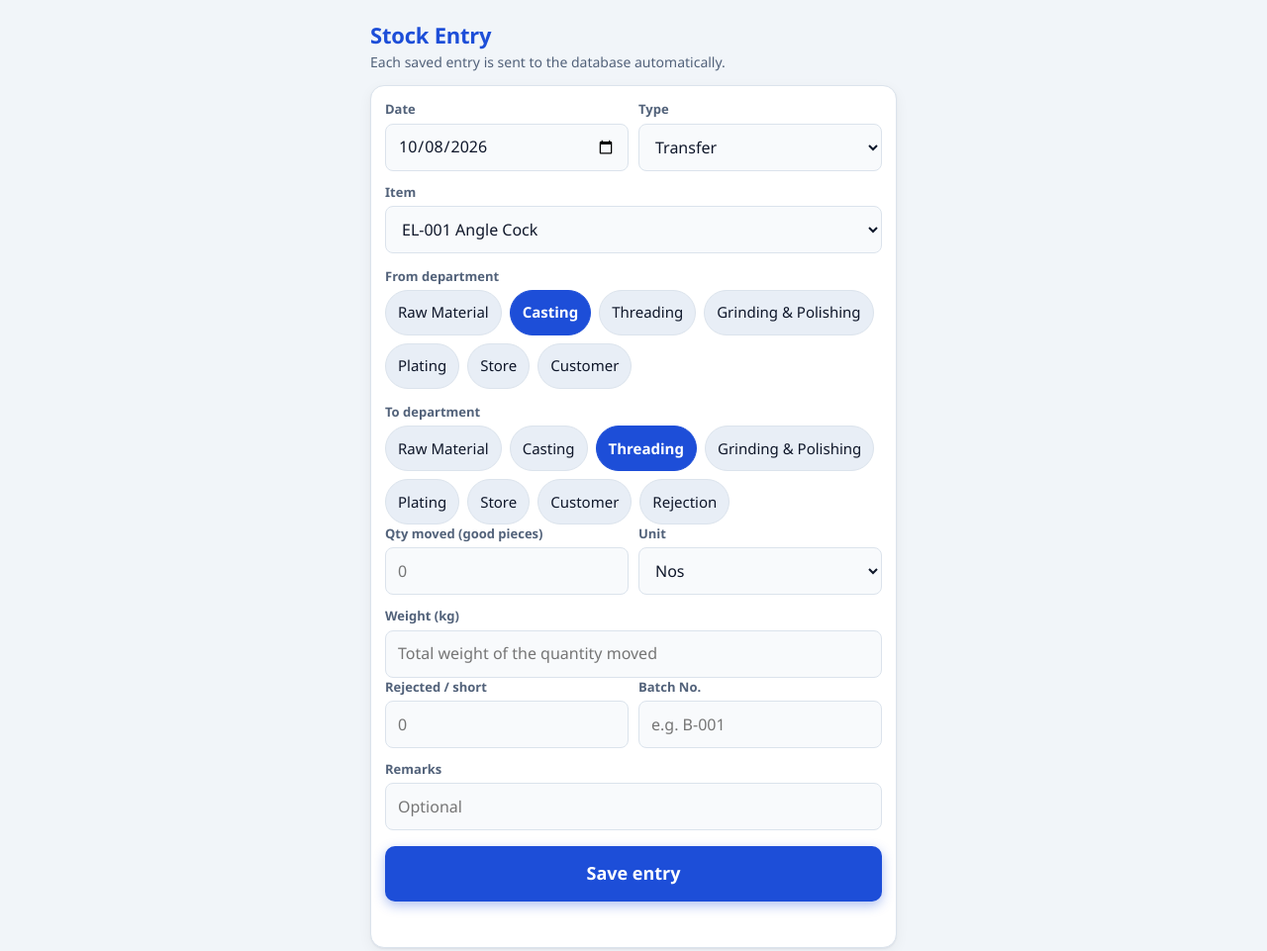
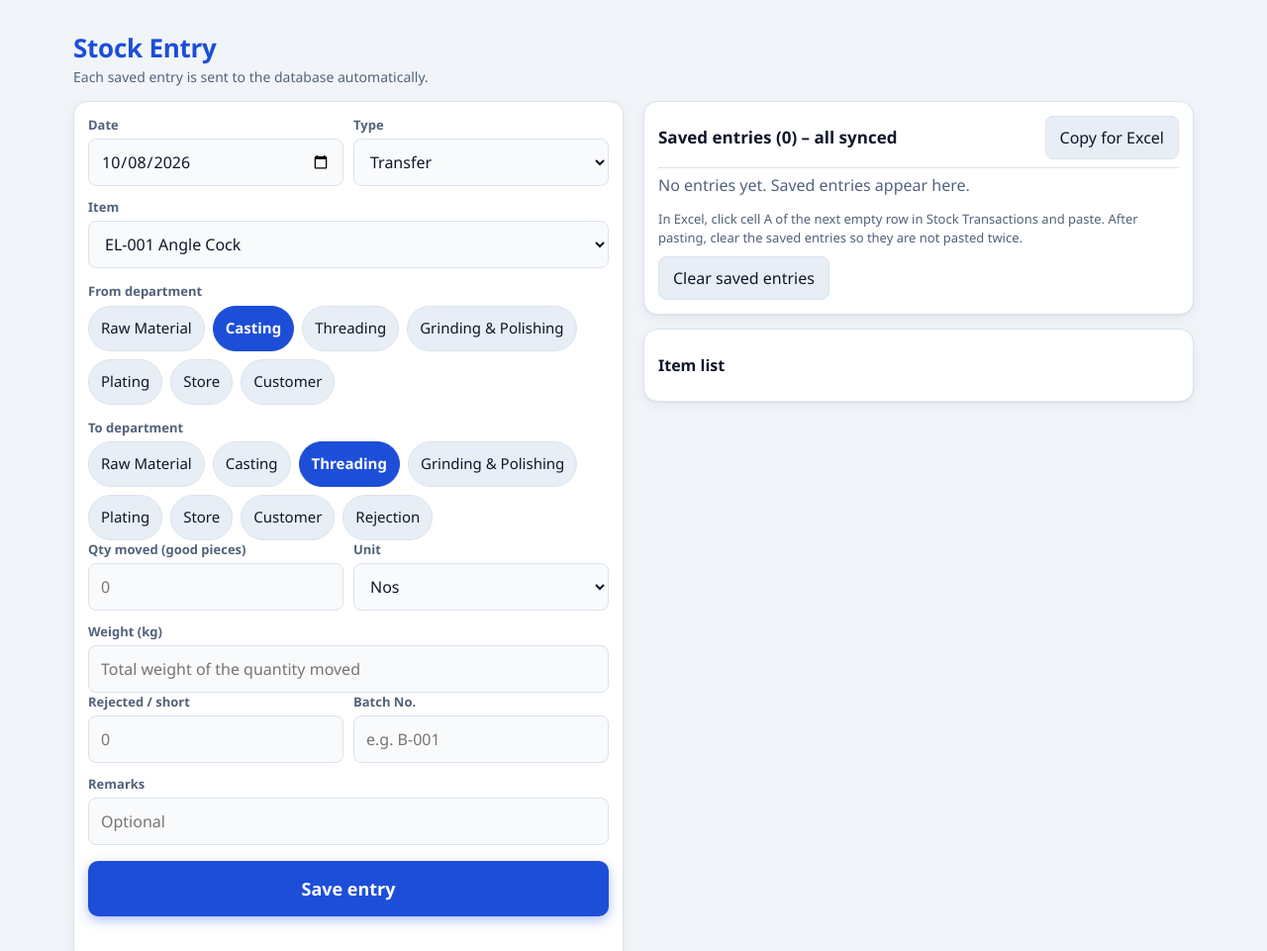
Before and after one commit to neshgroup1-coder/Stock-entry, a website: page www/index.html in a window 1280 px wide. Shown: the top 961 px of the page at 99% size. Drawn offline with Linux system fonts and the light colour scheme; no server answers.

Commit message:
Add files via upload

```diff
--- a/www/index.html
+++ b/www/index.html
@@ -45,6 +45,15 @@ textarea{min-height:110px;font:14px/1.4 ui-monospace,Consolas,monospace}
 .note{font-size:13px;color:var(--mute);margin:8px 0 0}
 .upd{display:block;width:100%;border:0;font:inherit;line-height:1.3;margin:0 0 14px;padding:14px;border-radius:10px;background:var(--acc);color:var(--accInk);font-weight:700;text-align:center;text-decoration:none}
 .upd[hidden]{display:none}
+@media (min-width:900px){
+main{max-width:1180px;display:grid;grid-template-columns:minmax(0,1fr) minmax(0,1fr);column-gap:20px;align-items:start;grid-template-rows:repeat(4,auto) 1fr;padding:24px 24px 48px}
+main>.upd,main>h1,main>.sub{grid-column:1/-1}
+main>section:nth-of-type(1){grid-column:1;grid-row:4/span 2}
+main>section:nth-of-type(2){grid-column:2;grid-row:4}
+main>section:nth-of-type(3){grid-column:2;grid-row:5}
+h1{font-size:26px}
+}
+@media (min-width:1500px){main{max-width:1400px}}
 </style>
 </head>
 <body>
```
